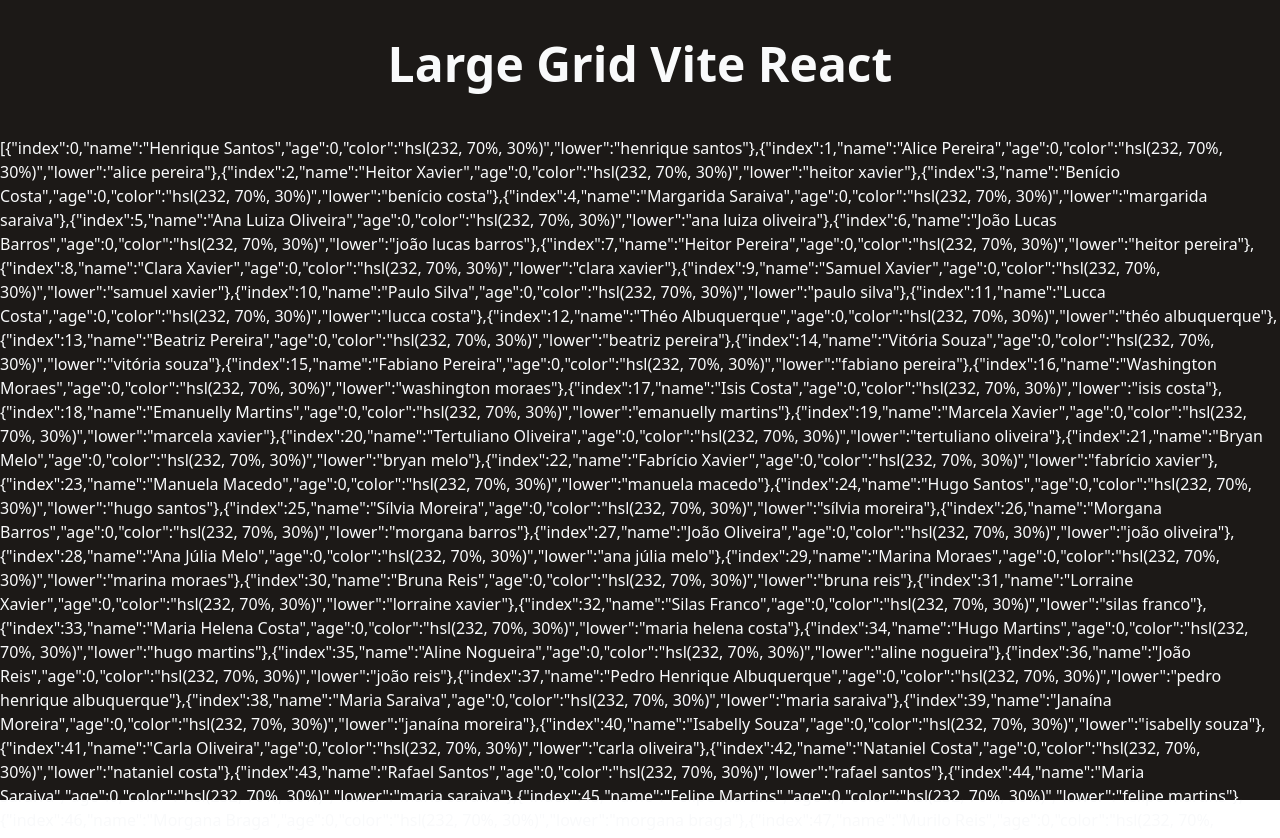
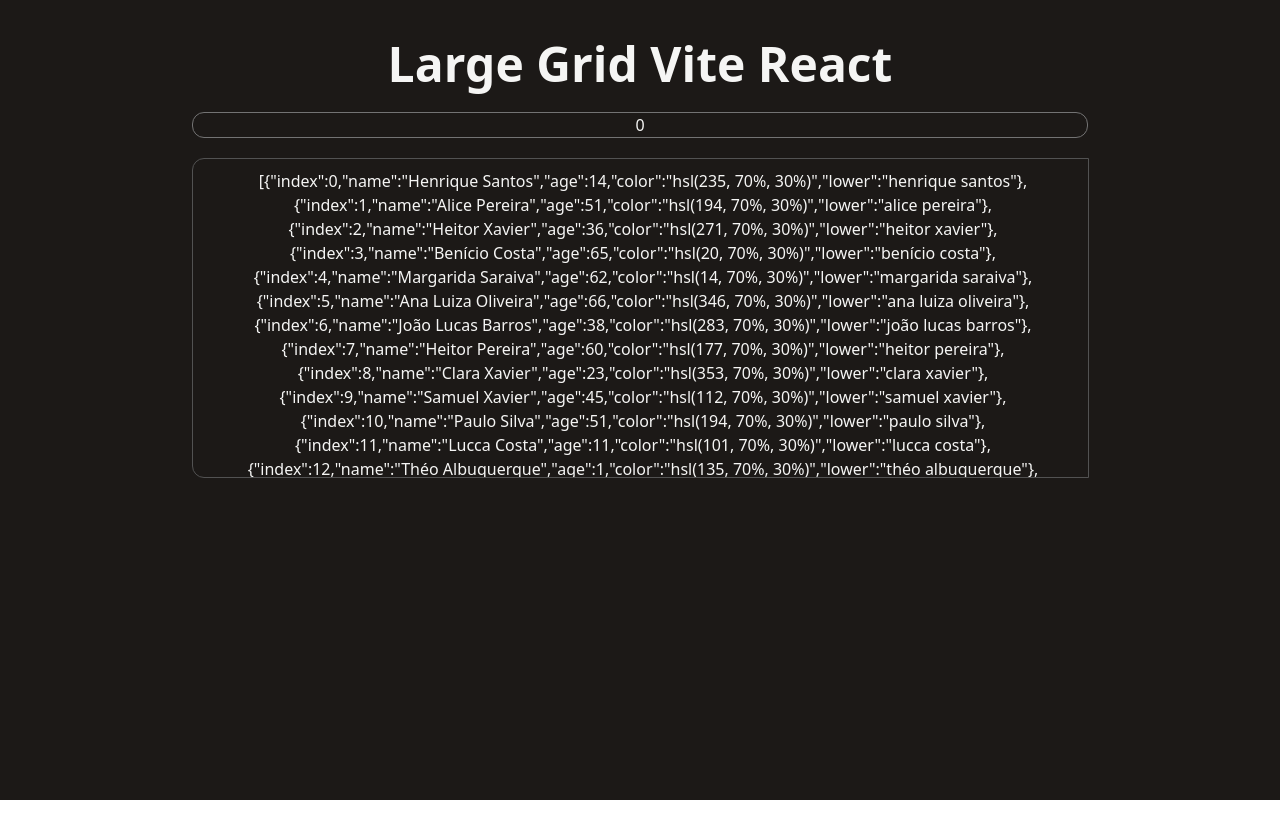
Before and after one commit to marcelo-rispoli-leal/large-grid-react, a React (Vite) app: page / in a window 1280 px wide. Shown: the top 838 px of the page. After the commit the page ends 800 px from the top, so only its background shows below. Built offline with nearby package versions, Linux system fonts and the light colour scheme.

Commit message:
Tailwind-scrollbar instalation and style adjusting

```diff
--- a/package.json
+++ b/package.json
@@ -29,6 +29,7 @@
     "prettier": "^3.5.3",
     "prettier-plugin-tailwindcss": "^0.6.11",
     "rollup-plugin-visualizer": "^5.14.0",
+    "tailwind-scrollbar": "^4.0.2",
     "vite": "^6.3.1"
   }
 }
--- a/src/app/App.jsx
+++ b/src/app/App.jsx
@@ -4,11 +4,17 @@
 
 function App() {
   return (
-    <div className="dark bg-gray-50 font-sans text-stone-900 dark:bg-stone-900 dark:text-gray-50 w-full  h-screen">
-      <div className="max-w-7xl mx-auto">
-        <h1 className="pt-10 pb-6 text-5xl font-bold mx-auto text-center">Large Grid Vite React</h1>
-        <div className="header">&nbsp;</div>
-        <div className="main">{users}</div>
+    <div className="dark h-screen w-full bg-stone-100 font-sans text-stone-900 dark:bg-stone-900 dark:text-stone-100">
+      <div className="mx-auto max-w-9/10 sm:max-w-8/10 lg:max-w-75/100 xl:max-w-7/10 2xl:max-w-2/3">
+        <h1 className="leading-1.1 pt-10 pb-6 text-center text-5xl font-bold">
+          Large Grid Vite React
+        </h1>
+        <div className="mb-5 rounded-xl border border-solid border-neutral-500 text-center">
+          0
+        </div>
+        <div className="scrollbar-thin scrollbar-thumb-rounded-full scrollbar-track-rounded-full scrollbar-thumb-neutral-300 scrollbar-track-neutral-600 mr-[-1px] mb-5 max-h-80 min-h-60 overflow-x-hidden overflow-y-scroll rounded-l-xl border border-solid border-neutral-600 object-cover py-[10px] pr-[5px] pl-[10px] text-center">
+          {users}
+        </div>
         <div className="container">
           {/* {Timing(2) ? (
               <div className="preLoader">
--- a/src/components/Users.jsx
+++ b/src/components/Users.jsx
@@ -1,5 +1,5 @@
-import Colors from '../helpers/Colors';
-import Names from '../helpers/Names';
+import Colors from "../helpers/Colors";
+import Names from "../helpers/Names";
 
 const colors = Colors();
 const names = Names();
@@ -7,7 +7,7 @@
 
 const getUsers = () => {
   for (let i = 0; i < names.length; i++) {
-    const age = ~~Math.random() * 100;
+    const age = ~~(Math.random() * 100);
     users.push({
       index: i,
       name: names[i],
--- a/src/index.css
+++ b/src/index.css
@@ -1,2 +1,4 @@
 @import "tailwindcss";
 @custom-variant dark (&:where(.dark, .dark *));
+
+@plugin 'tailwind-scrollbar';
```
Also changed, not shown: 1 other file (tests, documents, lock files or other folders).
